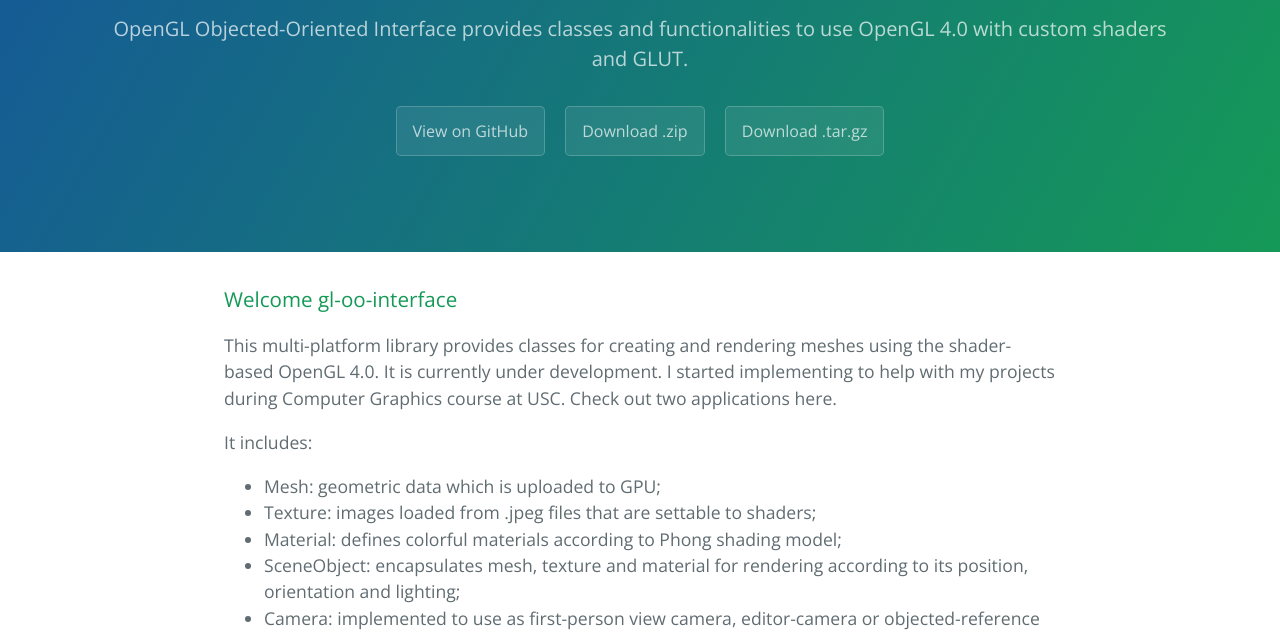
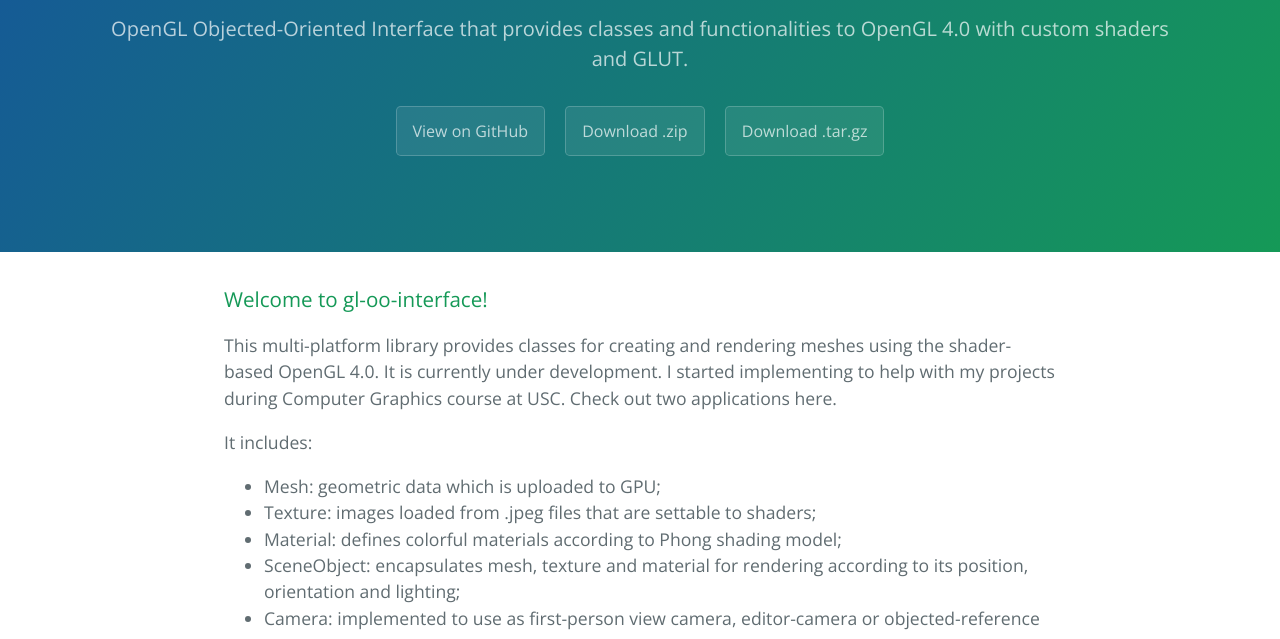
Before and after one commit to riuri/gl-oo-interface, a plain HTML site: page index.html in a window 1280 px wide. Shown: the part 161-800 px from the top of the page. Drawn offline with nearby package versions, Linux system fonts and the light colour scheme.

Commit message:
Update index.html

```diff
--- a/index.html
+++ b/index.html
@@ -12,7 +12,7 @@
   <body>
     <section class="page-header">
       <h1 class="project-name">gl-oo-interface</h1>
-      <h2 class="project-tagline">OpenGL Objected-Oriented Interface provides classes and functionalities to use OpenGL 4.0 with custom shaders and GLUT.</h2>
+      <h2 class="project-tagline">OpenGL Objected-Oriented Interface that provides classes and functionalities to OpenGL 4.0 with custom shaders and GLUT.</h2>
       <a href="https://github.com/RodrigoCastiel/gl-oo-interface" class="btn">View on GitHub</a>
       <a href="https://github.com/RodrigoCastiel/gl-oo-interface/zipball/master" class="btn">Download .zip</a>
       <a href="https://github.com/RodrigoCastiel/gl-oo-interface/tarball/master" class="btn">Download .tar.gz</a>
@@ -20,7 +20,7 @@
 
     <section class="main-content">
       <h3>
-<a id="welcome-gl-oo-interface" class="anchor" href="#welcome-gl-oo-interface" aria-hidden="true"><span aria-hidden="true" class="octicon octicon-link"></span></a>Welcome gl-oo-interface</h3>
+<a id="welcome-gl-oo-interface" class="anchor" href="#welcome-gl-oo-interface" aria-hidden="true"><span aria-hidden="true" class="octicon octicon-link"></span></a>Welcome to gl-oo-interface!</h3>
 
 <p>This multi-platform library provides classes for creating and rendering meshes using the shader-based OpenGL 4.0.
 It is currently under development. I started implementing to help with my projects during Computer Graphics course at USC. Check out two applications here.</p>
```
